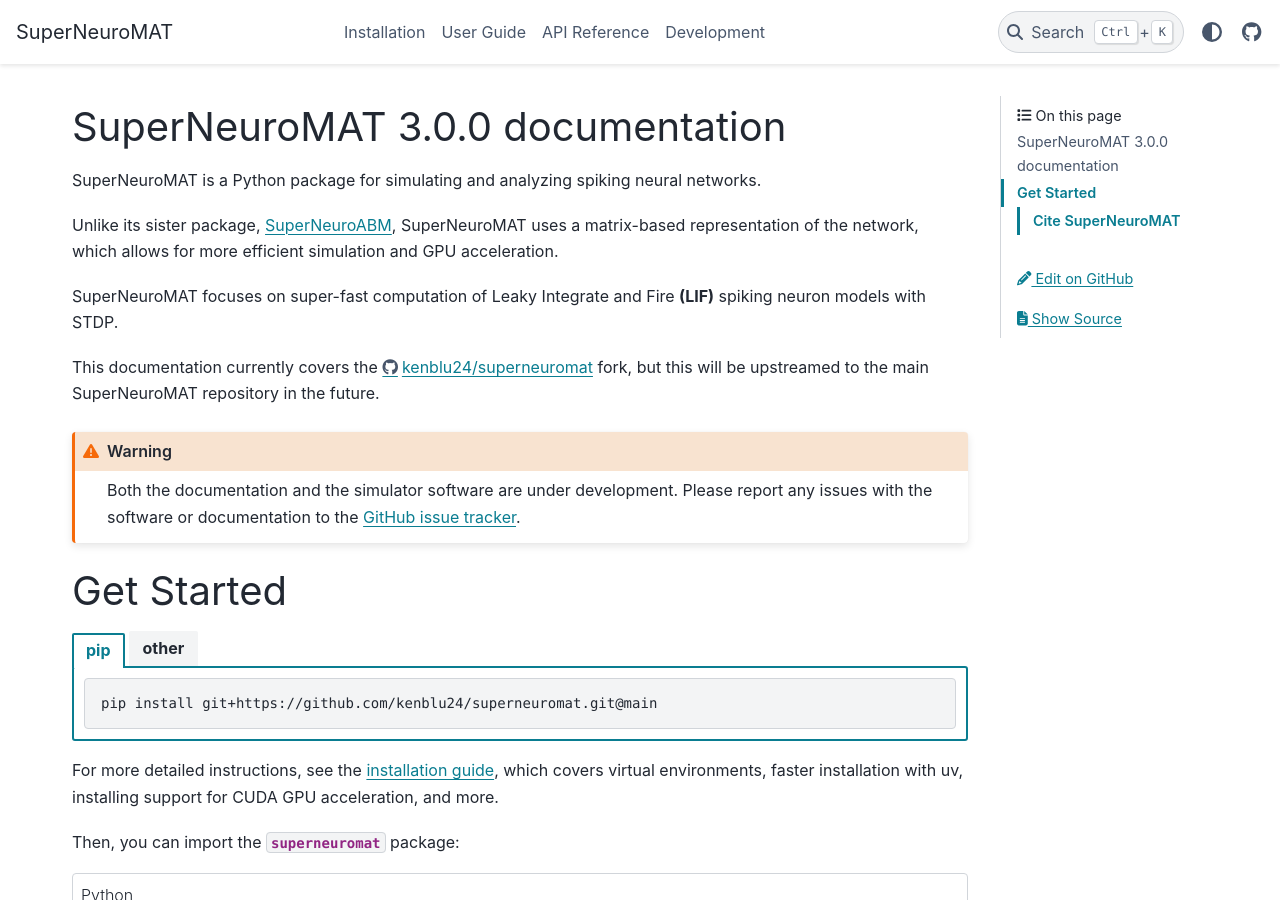
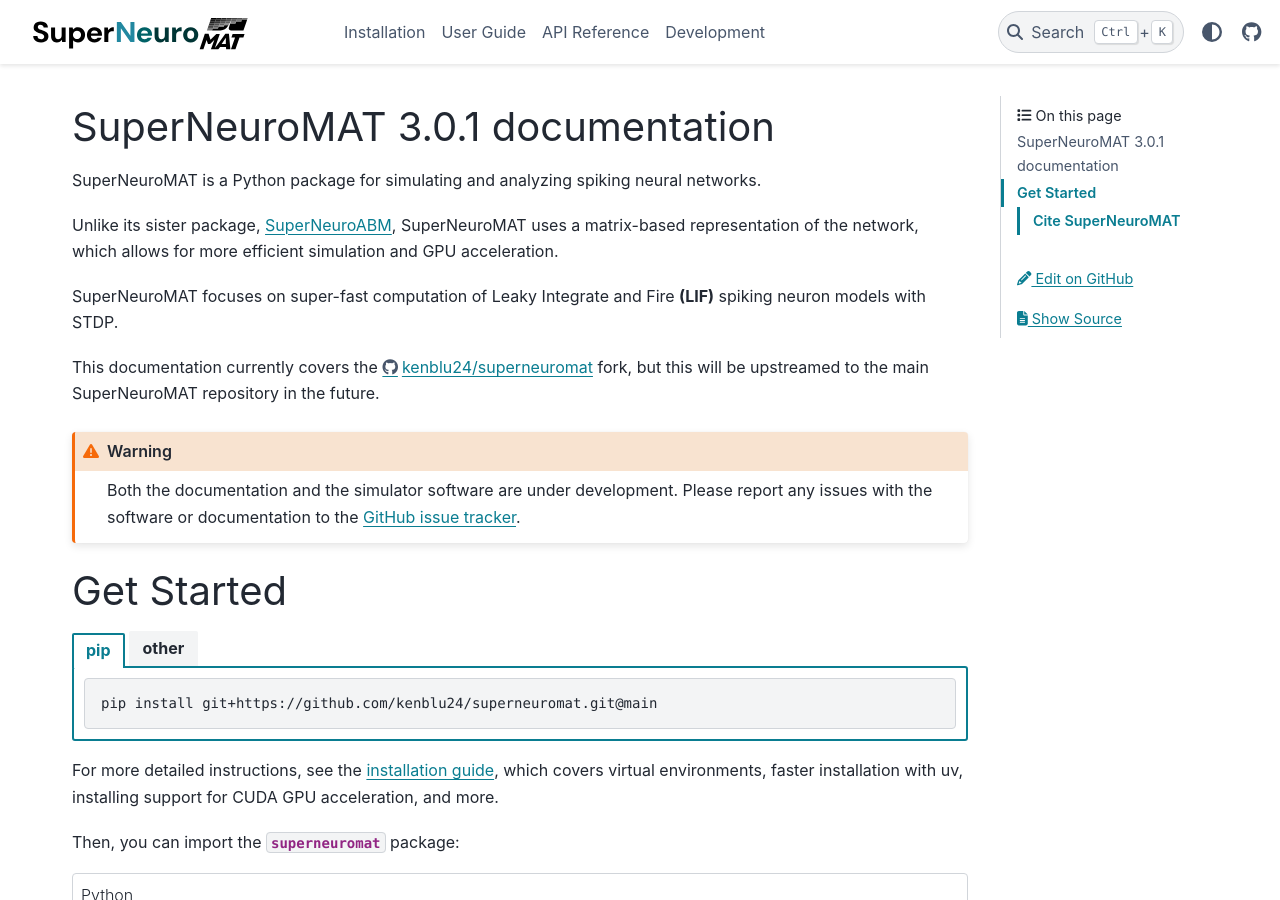
Before and after one commit to ORNL/superneuromat, a Sphinx documentation site: the page built from docs/source/index.rst, in a window 1280 px wide and 900 px high. Built offline with Sphinx 7.4.7 and the PyData theme 0.15.4, drawn with Linux system fonts in a browser that asks for light colours.

Commit message:
snazzy logo

```diff
--- a/docs/source/conf.py
+++ b/docs/source/conf.py
@@ -116,6 +116,13 @@
         #     "type": "fontawesome",
         # },
    ],
+    "logo": {
+        # Because the logo is also a homepage link, including "home" in the
+        # alt text is good practice
+        "alt_text": "SuperNeuroMAT Documentation",
+        "image_light": "superneuro_wm_sm_black.svg",
+        "image_dark": "superneuro_wm_sm_white.svg",
+    },
     # "search_as_you_type": True,
 }
 # html_show_sourcelink = False
--- a/pyproject.toml
+++ b/pyproject.toml
@@ -4,7 +4,7 @@
 
 [project]
 name = "superneuromat"
-version = "3.0.0"
+version = "3.0.1"
 requires-python = ">=3.10"
 dependencies = [
     "numpy>=1.26.0",
```
Also changed, not shown: README.md (+7 -0 lines), docs/source/_static/superneuro_wm_sm_black.svg (added), docs/source/_static/superneuro_wm_sm_white.svg (added).
